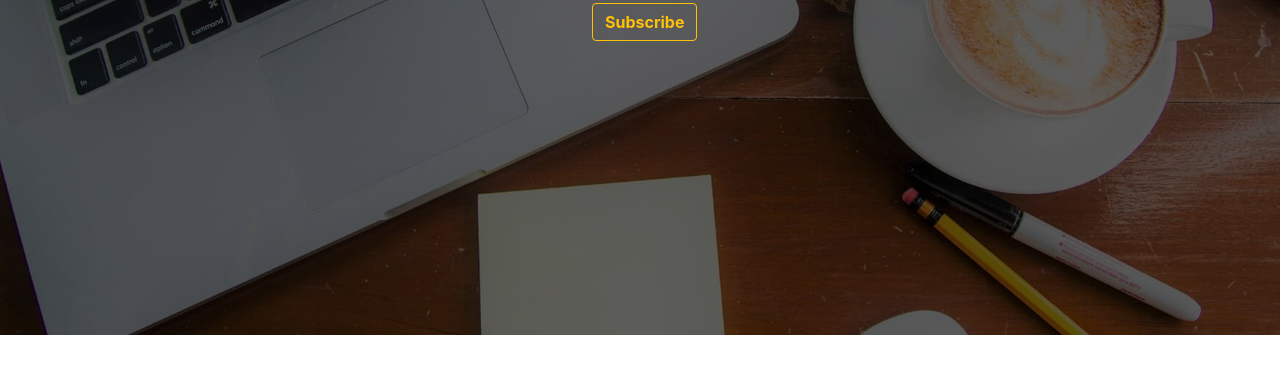
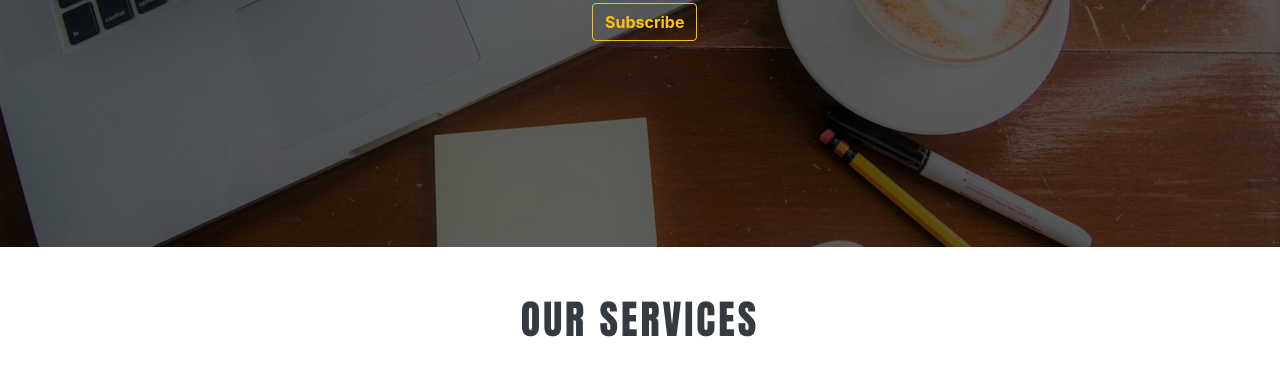
Before and after one commit to Shah-Hussain/myWebsite, a plain HTML site: page index.html in a window 1280 px wide. Shown: the part 457-826 px from the top of the page. Drawn offline with nearby package versions, Linux system fonts and the light colour scheme; a web font is replaced by a local one.

Commit message:
Update style.css

```diff
--- a/style.css
+++ b/style.css
@@ -1,8 +1,8 @@
 body{margin:0; padding:0; box-sizing: border-box;}
  .bgimg{
 background-image:linear-gradient(rgba(0,0,0,0.5),rgba(0,0,0,0.5)),url('images/header.jpg')
-; background-size: cover; background-attachment: fixed; height:99vh;
-width:100%; }
+; background-size: cover; background-attachment: fixed; height:100%;
+width:100%;padding-bottom: 250px; }
 
  .container img{height: 100px;}
   #logo{border:2px solid
@@ -25,7 +25,7 @@ sans-serif;letter-spacing: 3px; font-size:40px;}
 		content: "";
 		top: 0;
 		left: 0;
-		height: 100px;
+
 		width: 50%;
 		background-color: #ffffff;
 	}
```
